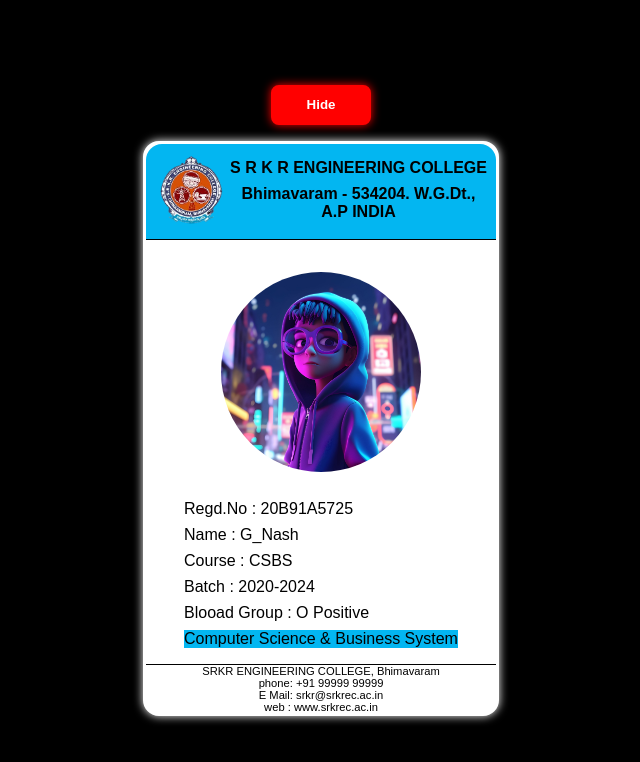
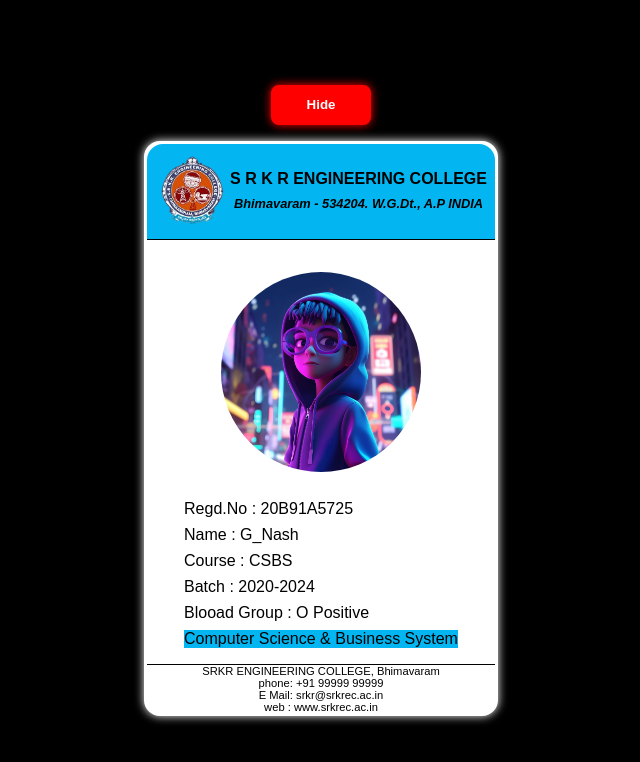
Before and after one commit to G-Nash/idCardDom8thJan25, a plain HTML site: page index.html in a window 1280 px wide. Both pictures are taken after a click on the button "Show Id Card". Shown: the whole page, without its empty margins (319-959 px from the left). Drawn offline with Linux system fonts and the light colour scheme.

Commit message:
stylings

```diff
--- a/index.html
+++ b/index.html
@@ -18,7 +18,7 @@
             <div id="idHeadLogo"><img src="./srkrlogo.png" height="75px" id="logo" alt=""></div>
             <div id="idHeadTitle">
                 <p>S R K R ENGINEERING COLLEGE</p>
-                <p>Bhimavaram - 534204. W.G.Dt., A.P INDIA</p>
+                <p class="desc">Bhimavaram - 534204. W.G.Dt., A.P INDIA</p>
             </div>
         </div>
 
--- a/style.css
+++ b/style.css
@@ -19,6 +19,11 @@ body{
     justify-content: center;
     align-items: center;
     flex-direction: column;
+}
+
+.desc{
+    font-size: .8rem;
+    font-style: italic;
 }
 
 #idBtn{
```
